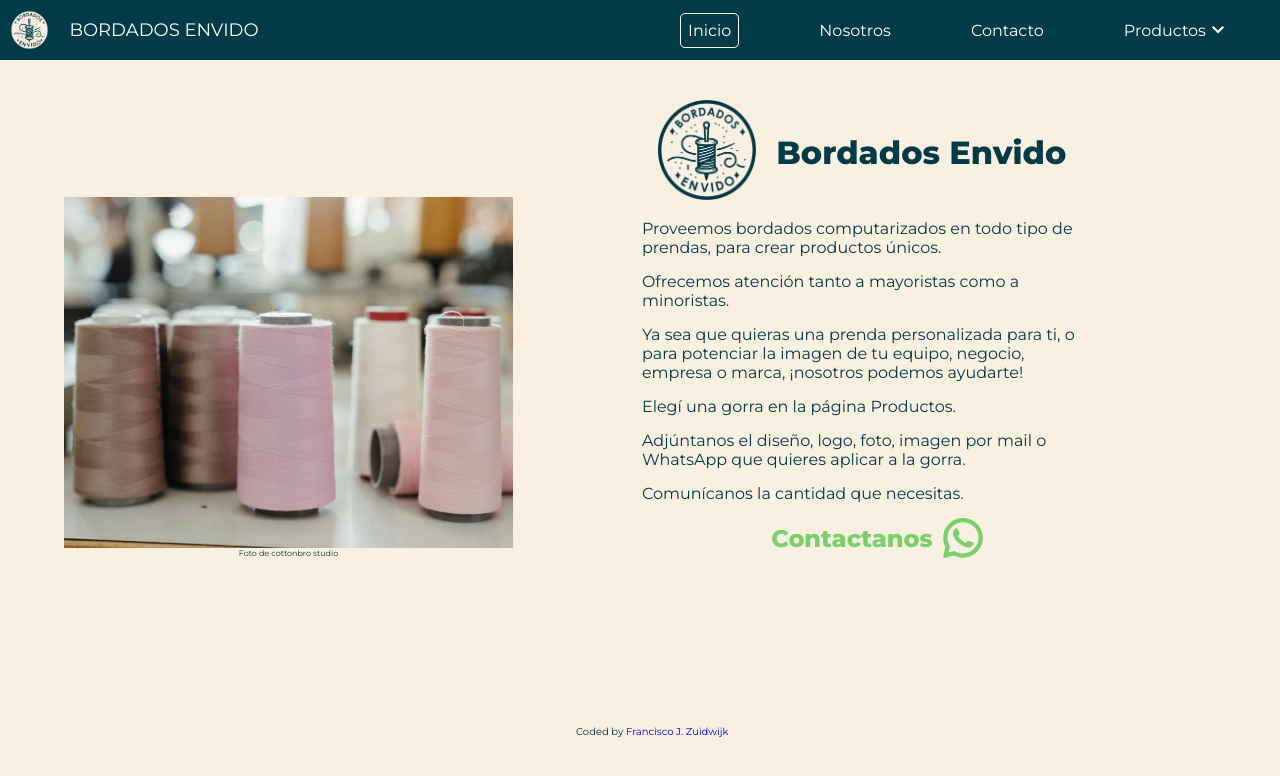
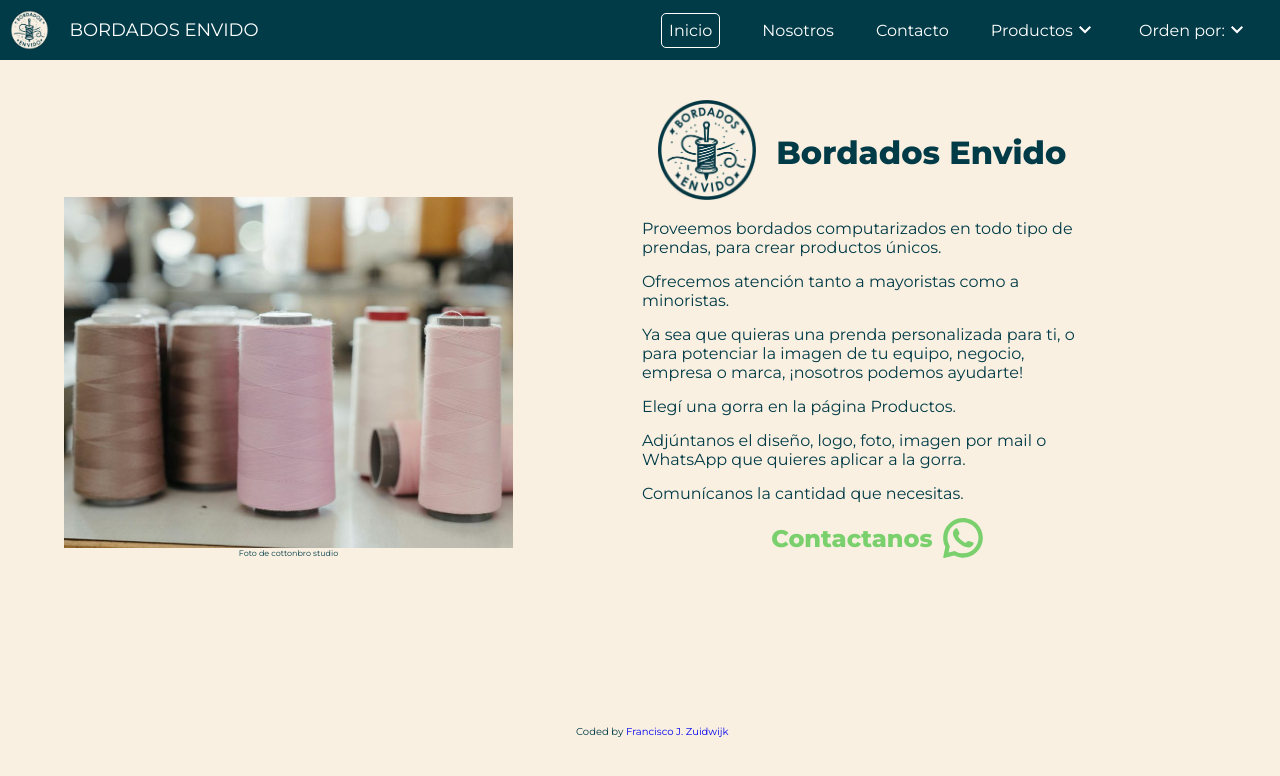
Before and after one commit to Electrocisko/Bordados-Envido, a React (Vite) app in the folder frontend/: page / in a window 1280 px wide. Shown: the top 776 px of the page. Built offline with nearby package versions, Linux system fonts and the light colour scheme.

Commit message:
sorting ok

```diff
--- a/frontend/src/components/navbar/Navbar.jsx
+++ b/frontend/src/components/navbar/Navbar.jsx
@@ -1,3 +1,4 @@
+/* eslint-disable react/prop-types */
 import { useState } from "react";
 import Closed from "../icons/Closed";
 import Hamburguer from "../icons/Hamburguer";
@@ -7,9 +8,17 @@
 import Expand from "../icons/Expand";
 import Retract from "../icons/Retract";
 
-function Navbar() {
+function Navbar({handleSort}) {
   const [showLinks, setShowLinks] = useState(false);
   const [showSubMenu, setShowSubMenu] = useState(false);
+  const [showSortMenu, setShowSortMenu] = useState(false);
+
+
+  const  handleClick = (sortBy) => {
+    setShowSortMenu(!showSortMenu)
+   handleSort(sortBy)
+  }
+
 
   return (
     <nav className={styles.navbar_container}>
@@ -68,7 +77,6 @@
                   : `${styles.subMenu} ${styles.subMenuHide}`
               }
             >
-
               <li>
                 <NavLink to="/productos/collares">Collares</NavLink>
               </li>
@@ -85,6 +93,31 @@
               </li>
             </ul>
           </ul>
+
+          <ul className={styles.dropdwon}>
+            <li
+              className={styles.ordenar}
+              onClick={() => setShowSortMenu(!showSortMenu)}
+            >
+              Orden por:
+              {!showSortMenu ? (
+                <Expand height="24" width="24" fill="white" />
+              ) : (
+                <Retract height="24" width="24" fill="white" />
+              )}
+            </li>
+            <ul
+              className={
+                showSortMenu
+                  ? `${styles.subMenu}`
+                  : `${styles.subMenu} ${styles.subMenuHide}`
+              }
+            >
+              <li className={styles.ordenar} onClick={() => handleClick("nuevos")} id="nuevos"  >Nuevos</li>
+              <li className={styles.ordenar} onClick={() => handleClick("nombre")} id="nombre"  >Nombre</li>
+              <li  className={styles.ordenar} onClick={() => handleClick("viejos")} id="viejos"  >Clasicos</li>
+            </ul>
+          </ul>
         </ul>
       </div>
 
--- a/frontend/src/components/navbar/navbar.module.scss
+++ b/frontend/src/components/navbar/navbar.module.scss
@@ -118,7 +118,7 @@
     }
 }
 
-.products{
+.products {
     display: flex;
     justify-content: center;
     align-items: center;
@@ -128,9 +128,9 @@
     display: none;
 }
 
-.subMenu{
+.subMenu {
 
-      li{
+    li {
         margin: 20px 0px;
     }
 
@@ -141,8 +141,15 @@
         width: 110px;
         text-align: center;
 
-        li{
+        li {
             margin: 10px 0px;
         }
     }
 }
+
+.ordenar {
+    cursor: pointer;
+    display: flex;
+    justify-content: center;
+    align-items: center;
+}
--- a/frontend/src/layout/LayoutPublic.jsx
+++ b/frontend/src/layout/LayoutPublic.jsx
@@ -2,23 +2,30 @@
 import Navbar from "../components/navbar/Navbar";
 import Footer from "../components/footer/Footer";
 import Spinner from "../components/spinner/Spinner";
-
+import { useState } from "react";
 
 const LayoutPublic = () => {
   const navigation = useNavigation();
 
+  const [sorting, setSorting] = useState("nuevos");
+
+  const handleSort = (sortBy) => {
+    setSorting(sortBy);
+    console.log(`Ordenar por ${sortBy}`);
+  };
+
   return (
     <div>
-      <Navbar />
+      <Navbar handleSort={handleSort} />
       <main className="container navbarFixed">
         {navigation.state === "loading" && (
           <div className="loadingContainer">
-            <Spinner/>
+            <Spinner />
           </div>
         )}
-        <Outlet />
+        <Outlet context={[sorting, setSorting]} />
       </main>
-<Footer/>
+      <Footer />
     </div>
   );
 };
--- a/frontend/src/pages/Products.jsx
+++ b/frontend/src/pages/Products.jsx
@@ -1,18 +1,16 @@
 import styles from "../scss/pages/products.module.scss";
 import Card from "../components/card/Card";
-import {useLoaderData} from "react-router-dom";
+import { useLoaderData, useOutletContext } from "react-router-dom";
 import useTitle from "../hooks/useTitle";
 
 function Products() {
-
-  useTitle({title: "Productos"})
-
-  const {products} = useLoaderData();
-  const {data} = products
-
+  useTitle({ title: "Productos" });
+  const [sorting] = useOutletContext();
+  const { products } = useLoaderData();
+  const { data } = products;
 
   const sortByModel = (dataToSort) => {
-  dataToSort.sort((a,b)=> {
+    dataToSort.sort((a, b) => {
       if (a.modelo > b.modelo) {
         return 1;
       }
@@ -21,10 +19,10 @@
       }
       return 0;
     });
-}
+  };
 
   const sortByOldest = (dataToSort) => {
-  dataToSort.sort((a,b)=> {
+    dataToSort.sort((a, b) => {
       if (a.iat > b.iat) {
         return 1;
       }
@@ -33,32 +31,45 @@
       }
       return 0;
     });
+  };
+
+  const sortByNew = (dataToSort) => {
+    dataToSort.sort((b, a) => {
+      if (a.iat > b.iat) {
+        return 1;
       }
+      if (a.iat < b.iat) {
+        return -1;
+      }
+      return 0;
+    });
+  };
 
-
-//console.log(sortByModel(data));
-
-sortByOldest(data)
-
-
-
-
-
-
-
+  if (sorting == "nombre") sortByModel(data);
+  if (sorting == "viejos") sortByOldest(data);
+  if (sorting == "nuevos") sortByNew(data);
 
   return (
     <div className={styles.container}>
       <h1 className={styles.title}>Productos</h1>
-      <p className={styles.p} >Por precio al mayorista, consultar por el canal de contacto.</p>
+
+      <p className={styles.p}>
+        Por precio al mayorista, consultar por el canal de contacto.
+      </p>
       <div className={styles.productosContainer}>
-
         {data.map((item) => (
-          <Card key={item._id} modelo={item.modelo} precio={item.precio} image={item.image} nostock={item.nostock} iat={item.iat}/>
+          <Card
+            key={item._id}
+            modelo={item.modelo}
+            precio={item.precio}
+            image={item.image}
+            nostock={item.nostock}
+            iat={item.iat}
+          />
         ))}
       </div>
     </div>
-  )
+  );
 }
 
 export default Products;
```
Lines whose indentation alone changed are shown as unchanged.
